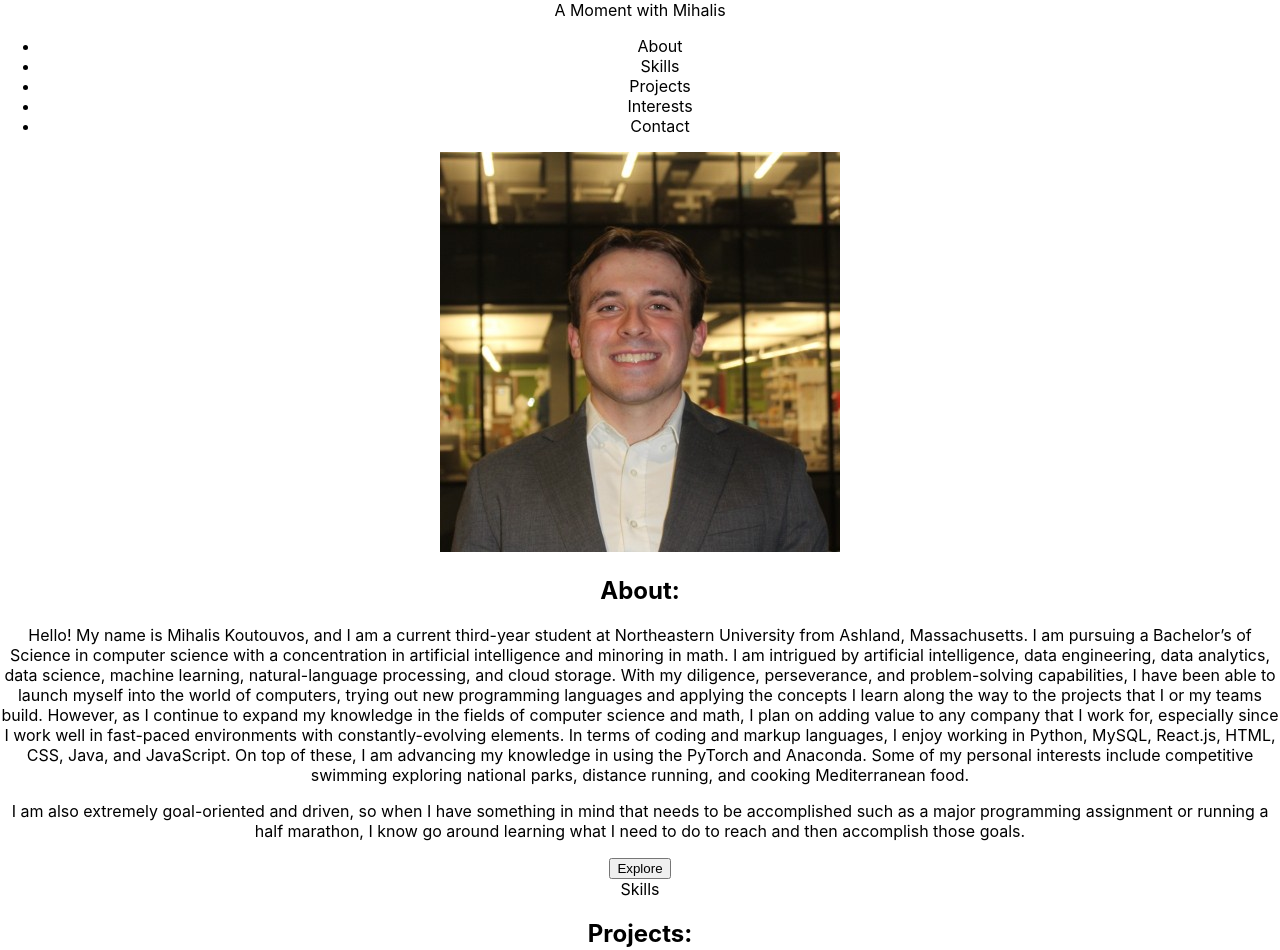
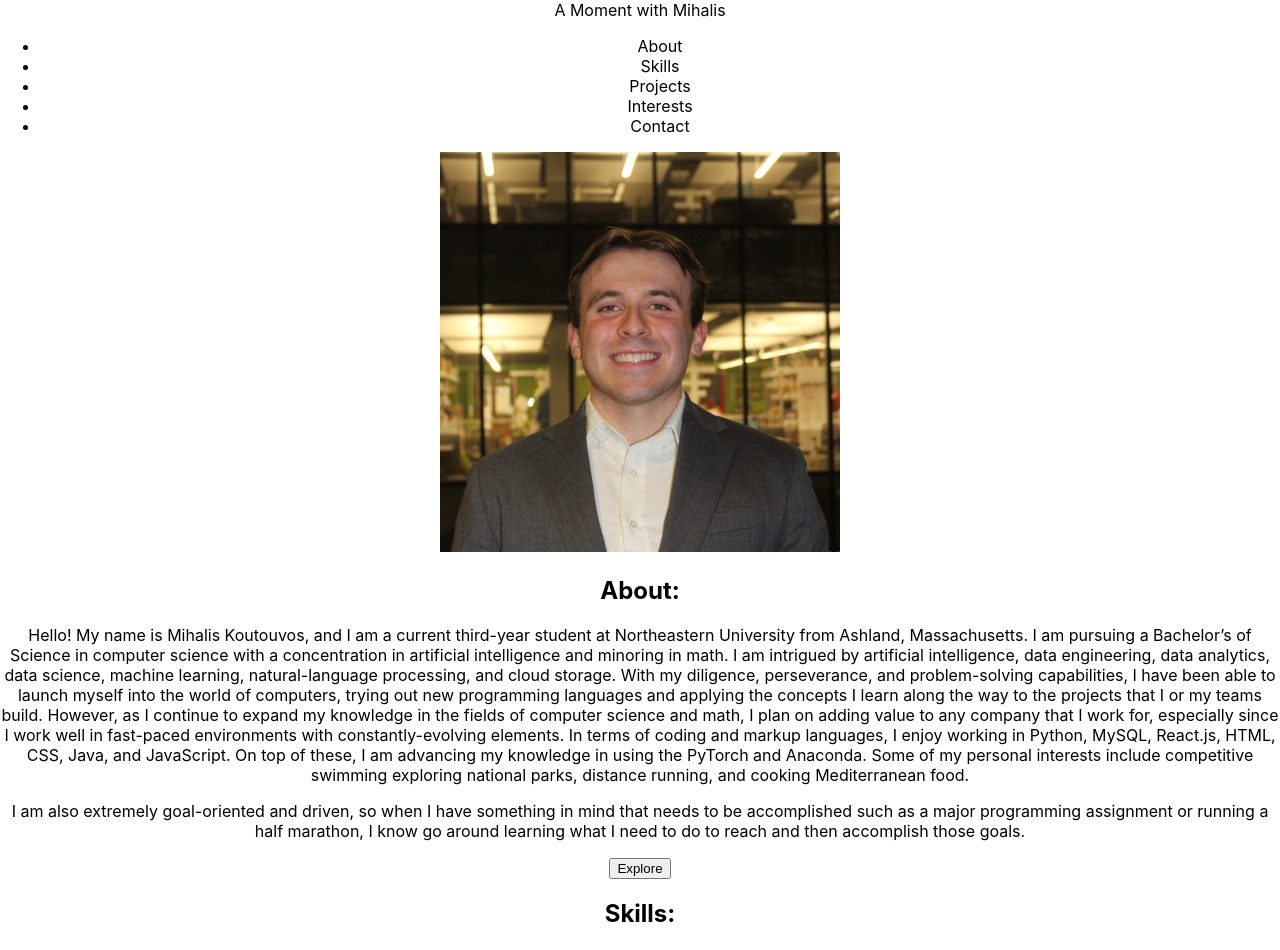
Before and after one commit to Mihalis-Koutouvos/updated_personal_website, a React (Create React App) app in the folder updated_personal_website/: page / in a window 1280 px wide. Shown: the top 950 px of the page. Built offline with nearby package versions, Linux system fonts and the light colour scheme.

Commit message:
Added section for Skills

```diff
--- a/updated_personal_website/src/Skills.js
+++ b/updated_personal_website/src/Skills.js
@@ -2,7 +2,19 @@ import React from 'react'
 
 const Skills = () => {
   return (
-    <div>Skills</div>
+    //id necessary for linking when we use hashtags
+    //Child error with image, so changed to inline
+    <div className='skills' id='skills'>
+        <div className='container'>
+
+            <div className='text-section'>
+                <h2>Skills:</h2>
+                <span className='highlight-line'></span>
+
+
+            </div>
+        </div>
+    </div>
   )
 }
 
```
